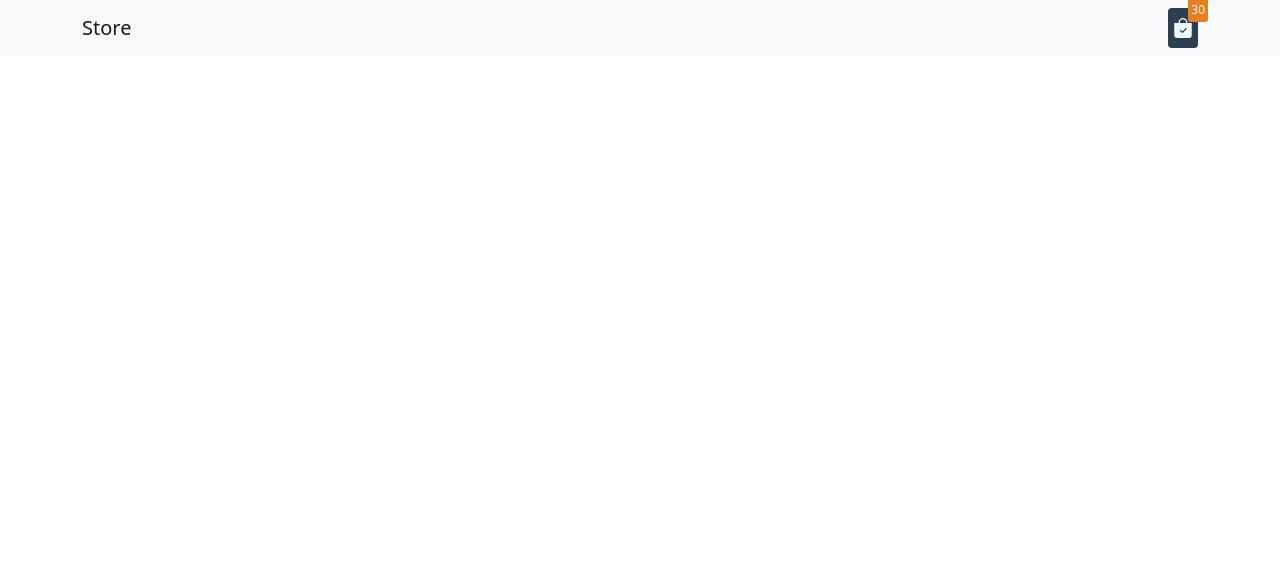
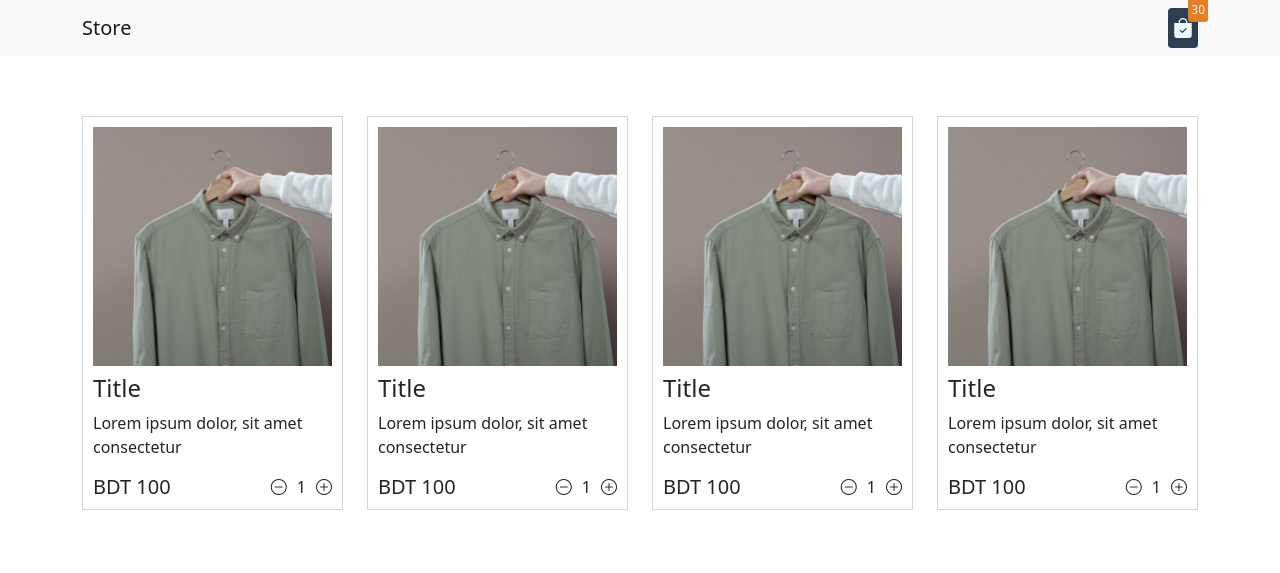
Before and after one commit to m4mohaiman/javascript-shopping-cart, a plain HTML site: page index.html in a window 1280 px wide. Drawn offline with nearby package versions, Linux system fonts and the light colour scheme.

Commit message:
some ui added

```diff
--- a/index.html
+++ b/index.html
@@ -27,6 +27,81 @@
     </section>
 
 
+    <section class="product-area">
+        <div class="container">
+            <div class="row" id="shop">
+                <div class="col-3">
+                    <div class="item">
+                        <img src="./images/img-1.jpg" alt="">
+                        <div class="details">
+                            <h4 class="mt-2">Title</h4>
+                            <p class="mt-2">Lorem ipsum dolor, sit amet consectetur</p>
+                            <div class="price-quantity mt-3">
+                                <h5 class="">BDT 100</h5>
+                                <div class="buttons">
+                                    <i class="bi bi-dash-circle"></i>
+                                    <div class="quantity">1</div>
+                                    <i class="bi bi-plus-circle"></i>
+                                </div>
+                            </div>
+                        </div>
+                    </div>
+                </div>
+                <div class="col-3">
+                    <div class="item">
+                        <img src="./images/img-1.jpg" alt="">
+                        <div class="details">
+                            <h4 class="mt-2">Title</h4>
+                            <p class="mt-2">Lorem ipsum dolor, sit amet consectetur</p>
+                            <div class="price-quantity mt-3">
+                                <h5 class="">BDT 100</h5>
+                                <div class="buttons">
+                                    <i class="bi bi-dash-circle"></i>
+                                    <div class="quantity">1</div>
+                                    <i class="bi bi-plus-circle"></i>
+                                </div>
+                            </div>
+                        </div>
+                    </div>
+                </div>
+                <div class="col-3">
+                    <div class="item">
+                        <img src="./images/img-1.jpg" alt="">
+                        <div class="details">
+                            <h4 class="mt-2">Title</h4>
+                            <p class="mt-2">Lorem ipsum dolor, sit amet consectetur</p>
+                            <div class="price-quantity mt-3">
+                                <h5 class="">BDT 100</h5>
+                                <div class="buttons">
+                                    <i class="bi bi-dash-circle"></i>
+                                    <div class="quantity">1</div>
+                                    <i class="bi bi-plus-circle"></i>
+                                </div>
+                            </div>
+                        </div>
+                    </div>
+                </div>
+                <div class="col-3">
+                    <div class="item">
+                        <img src="./images/img-1.jpg" alt="">
+                        <div class="details">
+                            <h4 class="mt-2">Title</h4>
+                            <p class="mt-2">Lorem ipsum dolor, sit amet consectetur</p>
+                            <div class="price-quantity mt-3">
+                                <h5 class="">BDT 100</h5>
+                                <div class="buttons">
+                                    <i class="bi bi-dash-circle"></i>
+                                    <div class="quantity">1</div>
+                                    <i class="bi bi-plus-circle"></i>
+                                </div>
+                            </div>
+                        </div>
+                    </div>
+                </div>
+            </div>
+        </div>
+    </section>
+
 
 
 
--- a/style.css
+++ b/style.css
@@ -7,6 +7,16 @@
     padding: 0;
     box-sizing: border-box;
 }
+
+body{
+
+}
+
+h1, h2,h3,h4,h5,h6, p {
+    margin: 0;
+    padding: 0;
+}
+
 
 nav{
     padding: 15px 0;
@@ -30,3 +40,32 @@ nav{
     top: -10px;
     right: -10px;
 }
+
+
+
+.product-area{
+    padding: 60px 0;
+}
+
+.item{
+    border: 1px solid #ced6e0;
+    padding: 10px;
+}
+
+.item img{
+    width: 100%;
+}
+
+.price-quantity{
+    display: flex;
+    align-items: center;
+    justify-content: space-between;
+}
+
+.buttons{
+    display: flex;
+    align-items: center;
+    justify-content: space-between;
+    gap: 10px;
+    cursor: pointer;
+}
```
Also changed, not shown: dist/Data.js (added, +30 -0 lines), images/img-1.jpg (added), images/img-2.jpg (added), images/img-3.jpg (added), 1 other file.
